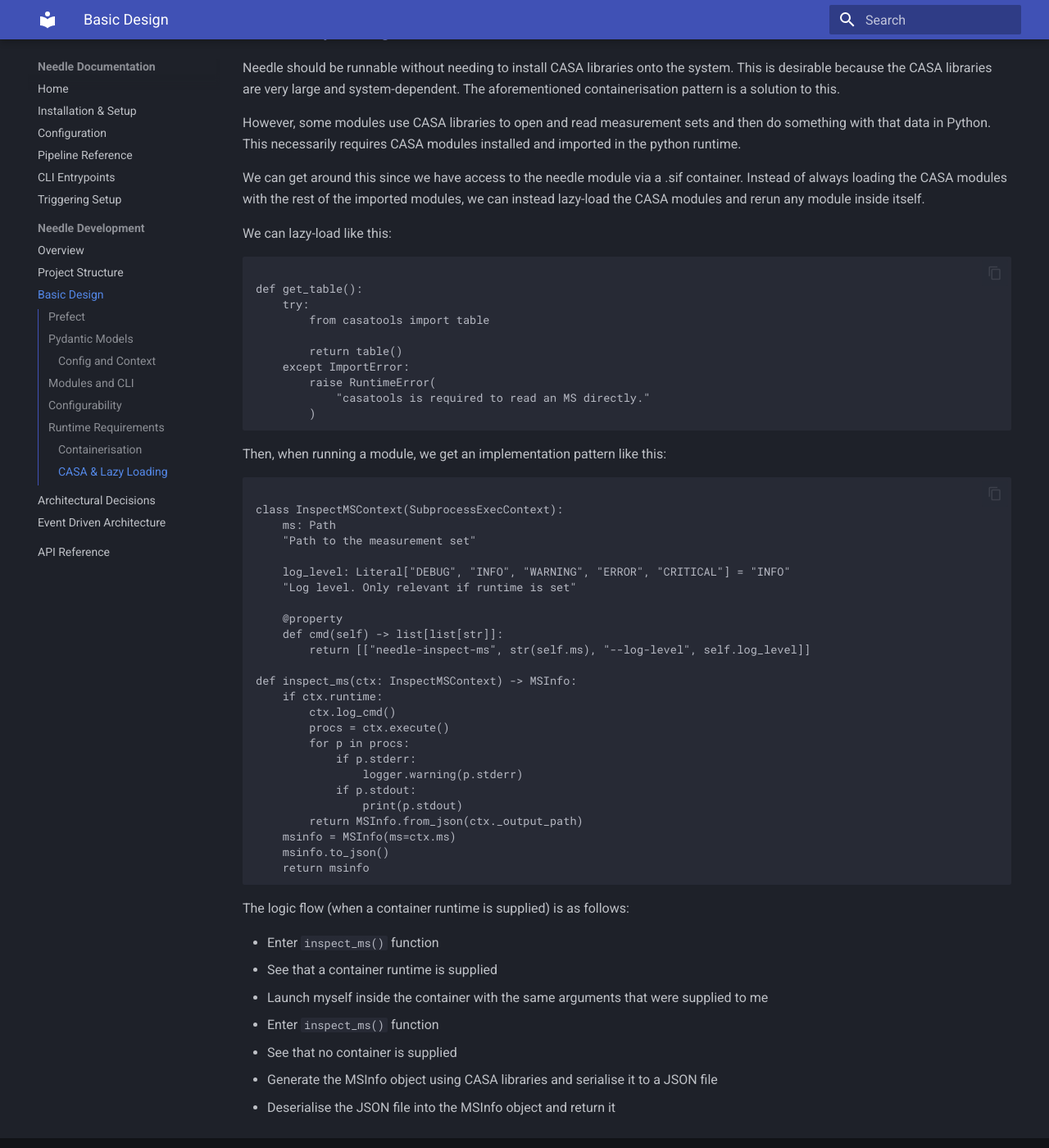
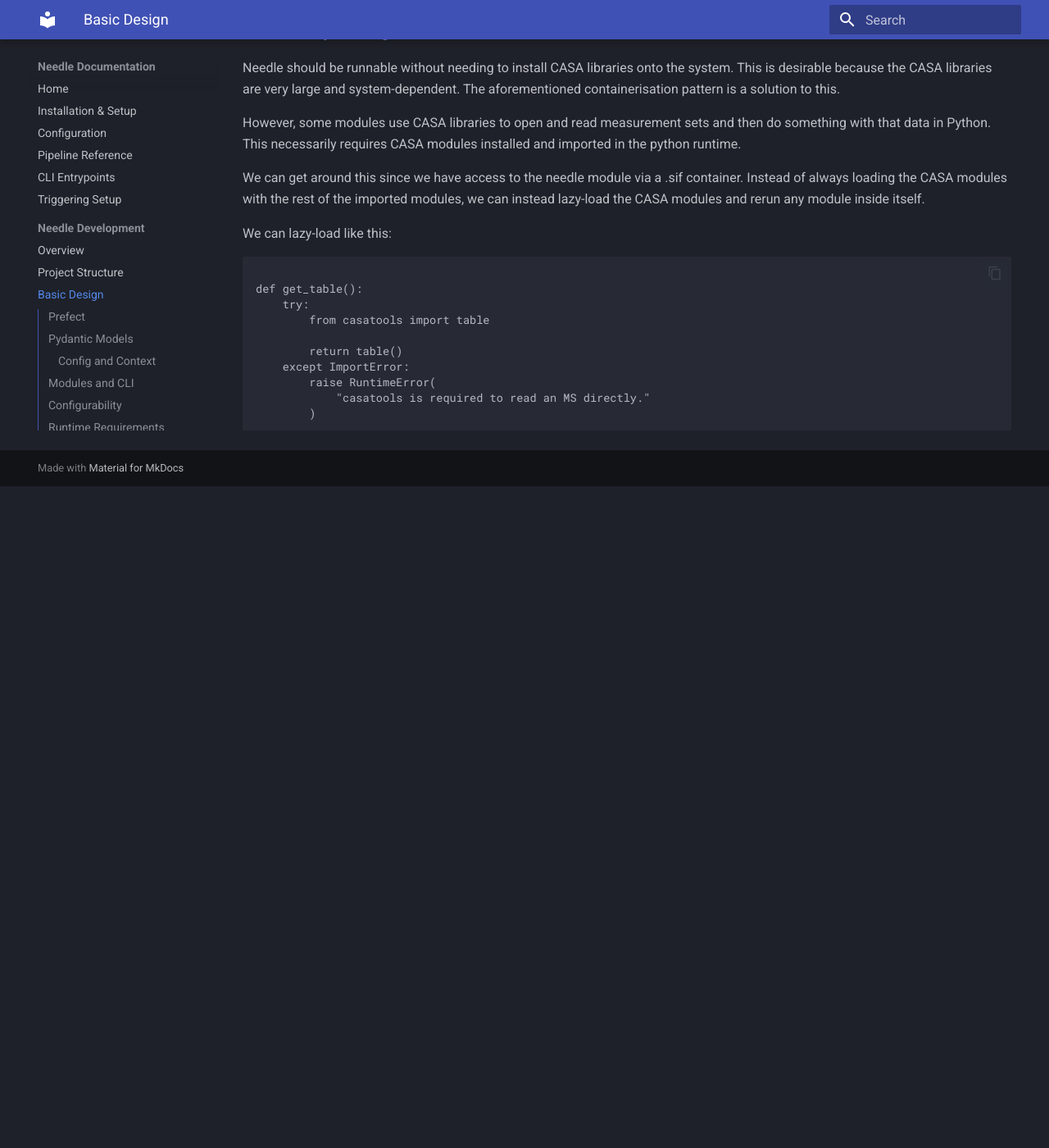
Before and after one commit to ADACS-Australia/RChhetri-2026A, an MkDocs documentation site: the page built from docs/needle_development/design.md, in a window 1280 px wide and 1400 px high, scrolled down 1906 px. Shown: the whole window at 82% size. Built offline with MkDocs 1.6.1 and Material for MkDocs 9.7.7, drawn with Linux system fonts in a browser that asks for light colours; after the commit the page ends 2499 px from its top, so only the background shows below that.

````diff
--- a/docs/needle_development/design.md
+++ b/docs/needle_development/design.md
@@ -86,43 +86,3 @@ def get_table():
             "casatools is required to read an MS directly."
         )
 ```
-
-Then, when running a module, we get an implementation pattern like this:
-
-```python
-
-class InspectMSContext(SubprocessExecContext):
-    ms: Path
-    "Path to the measurement set"
-
-    log_level: Literal["DEBUG", "INFO", "WARNING", "ERROR", "CRITICAL"] = "INFO"
-    "Log level. Only relevant if runtime is set"
-
-    @property
-    def cmd(self) -> list[list[str]]:
-        return [["needle-inspect-ms", str(self.ms), "--log-level", self.log_level]]
-
-def inspect_ms(ctx: InspectMSContext) -> MSInfo:
-    if ctx.runtime:
-        ctx.log_cmd()
-        procs = ctx.execute()
-        for p in procs:
-            if p.stderr:
-                logger.warning(p.stderr)
-            if p.stdout:
-                print(p.stdout)
-        return MSInfo.from_json(ctx._output_path)
-    msinfo = MSInfo(ms=ctx.ms)
-    msinfo.to_json()
-    return msinfo
-```
-
-The logic flow (when a container runtime is supplied) is as follows:
-
-- Enter `inspect_ms()` function
-- See that a container runtime is supplied
-- Launch myself inside the container with the same arguments that were supplied to me
-  - Enter `inspect_ms()` function
-  - See that no container is supplied
-  - Generate the MSInfo object using CASA libraries and serialise it to a JSON file
-- Deserialise the JSON file into the MSInfo object and return it
````
Also changed, not shown: docs/needle_development/adr.md (+18 -0 lines).
